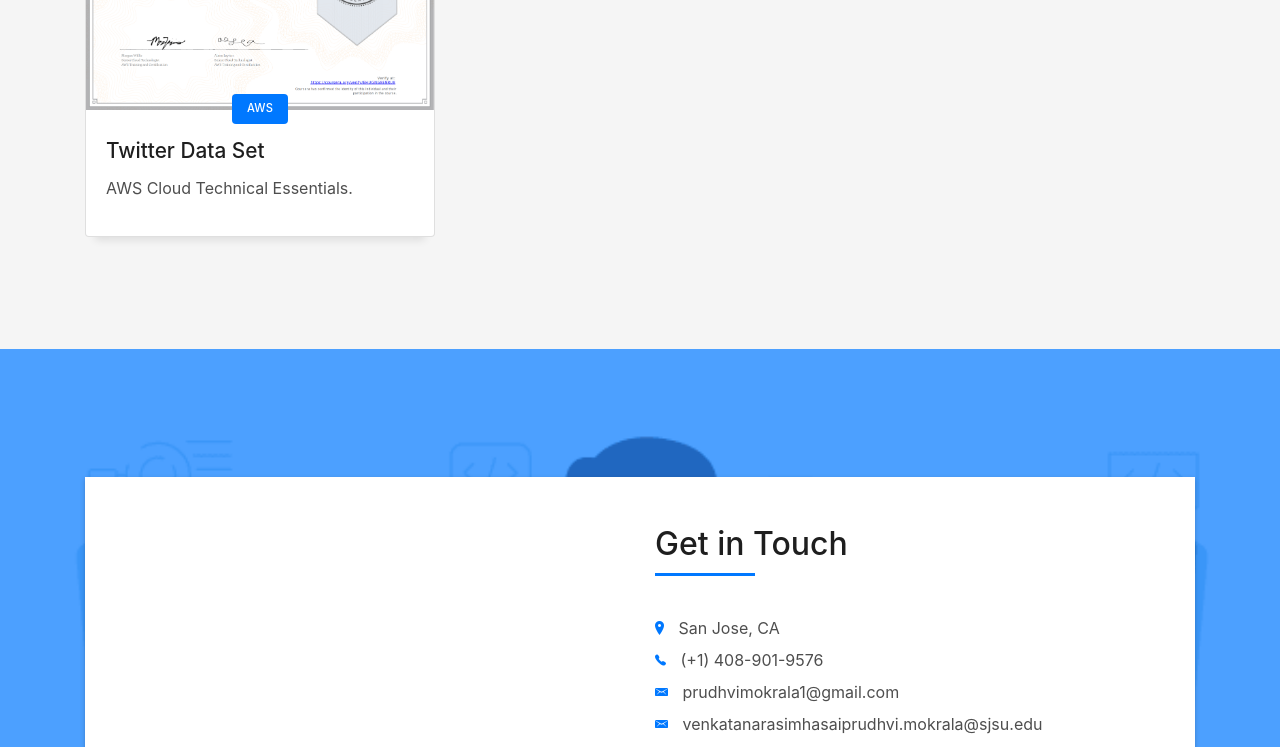
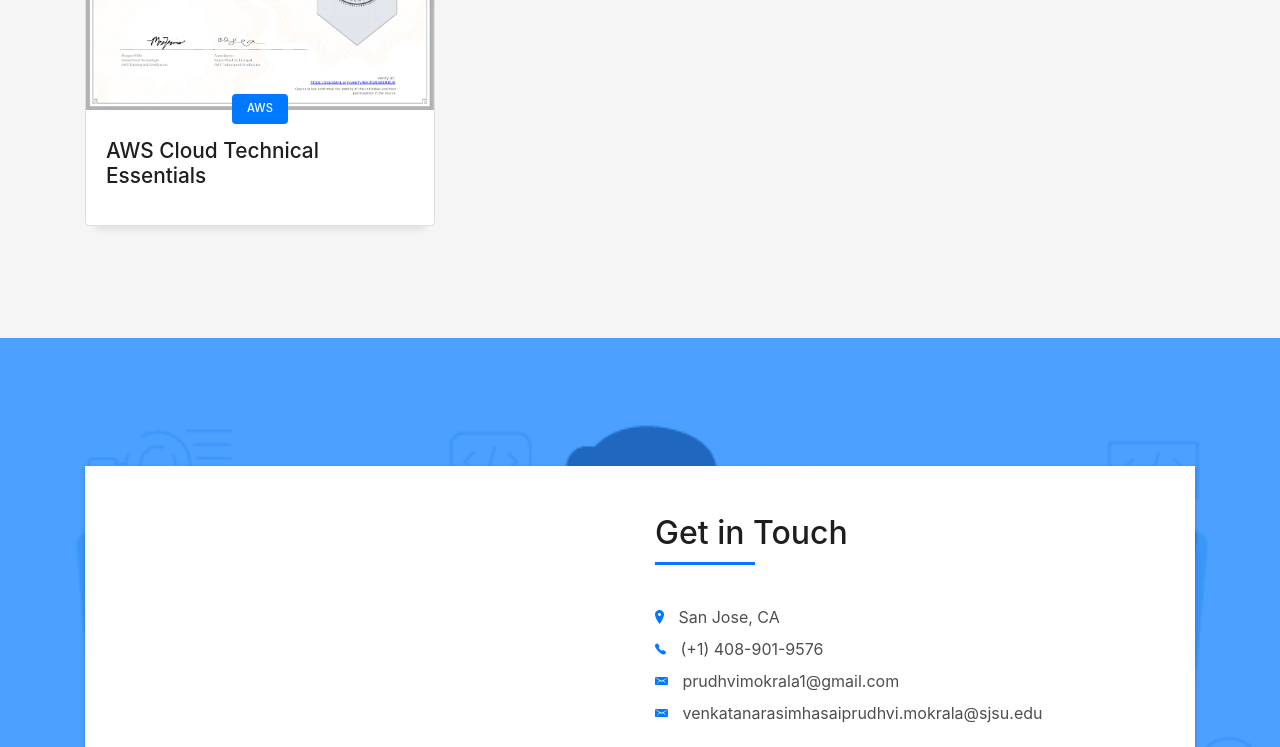
Before and after one commit to prudhvimvns/prudhvimvns.github.io, a plain HTML site: page index.html in a window 1280 px wide. Shown: the part 3380-4127 px from the top of the page. Drawn offline with nearby package versions, Linux system fonts and the light colour scheme; no server answers; files whose address does not match are found by name.

Commit message:
Update index.html

```diff
--- a/index.html
+++ b/index.html
@@ -488,9 +488,9 @@
                     </div>
 
                     <h3 class="card-title"><a href="https://github.com/prudhvimvns/Quad.ai" target="_blank">
-            Twitter Data Set</a></h3>
+            AWS Cloud Technical Essentials</a></h3>
                     <p class="card-description">
-                        AWS Cloud Technical Essentials.
+
                     </p>
 
                   </div>
```
